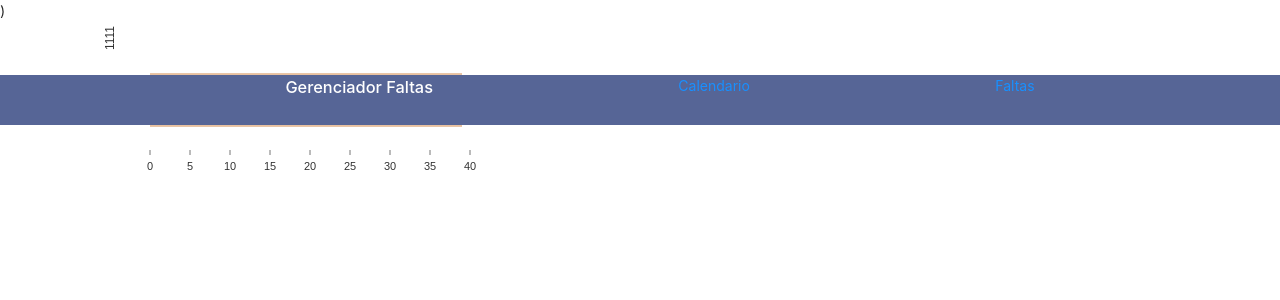
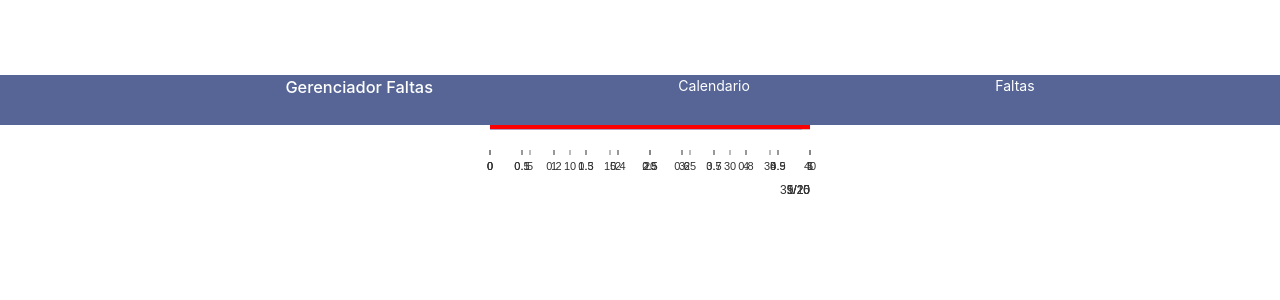
Before and after one commit to ArtSantana/Gerenciador-de-faltas, a React (Create React App) app: page /Faltas in a window 1280 px wide. Shown: the top 300 px of the page. Built offline with nearby package versions, Linux system fonts and the light colour scheme.

Commit message:
Graph prototyping

```diff
--- a/src/App.css
+++ b/src/App.css
@@ -3,7 +3,7 @@
   grid-template-columns: 1fr 1fr;
   grid-template-rows: 1fr;
   align-items: center;
-  align-content: center;
+  justify-items:center;
 }
 .navbar {
   background-color: rgb(86, 101, 150);
@@ -12,13 +12,17 @@
   z-index: 10;
   position: fixed;
 }
-.nav-links {
+.cursoName{
+    text-align:center;
+    font-size:30px;
+}
+.nav-links, .calLink,.faltasLink {
   display: flex;
   flex-direction: row;
   list-style: none;
   justify-content: space-evenly;
+  color: white;
 
-  color: white;
 }
 .site-calendar-demo-card {
   width: 100vw;
@@ -28,8 +32,10 @@
   padding-top: 50px;
 }
 .graph-demo {
+  padding-top: 50px;
   height: 200px;
   width: 600px;
+  grid-column:1/3;
 }
 
 .events {
--- a/src/App.js
+++ b/src/App.js
@@ -19,10 +19,10 @@ function App() {
 
           <ul className="nav-links">
           <h3 className="nav-links">Gerenciador Faltas</h3>
-            <Link to="/Calendario">
+            <Link className="calLink" to="/Calendario">
               <li>Calendario</li>
             </Link>
-            <Link to="/Faltas">
+            <Link className="faltasLink" to="/Faltas">
               <li>Faltas</li>
             </Link>
           </ul>
--- a/src/Calendary.js
+++ b/src/Calendary.js
@@ -14,25 +14,11 @@ function Calendary() {
   function getListData(value) {
     let listData;
     switch (value.format("dddd")) {
-      case 8:
-        listData = [
-          { type: "warning", content: "This is warning event." },
-          { type: "success", content: "This is usual event." }
-        ];
-        break;
-      case 10:
-        listData = [
-          { type: "warning", content: "This is warning event." },
-          { type: "success", content: "This is usual event." },
-          { type: "error", content: "This is error event." }
-        ];
-        break;
+
       case "Monday":
         listData = [
           { type: "warning", content: "MATERIA 1 DE SEGUNDA" },
           { type: "warning", content: "MATERIA 2 DE SEGUNDA" }
-
-
 
         ];
         break;
--- a/src/Graphs.js
+++ b/src/Graphs.js
@@ -6,22 +6,44 @@ import { ResponsiveBar } from "@nivo/bar";
 function Graphs() {
   const data = [
     {
+
       Disciplina: "Estrutura de dados",
       Faltas: 39,
-      FaltasColor: "hsl(179, 70%, 50%)"
+      FaltasColor: "blue",
+      maxFaltas: 20
+    },
+     {
+      Disciplina: "Engenharia de software",
+      Faltas: 5,
+      FaltasColor: "hsl(179, 70%, 50%)",
+      maxFaltas: 25
+    },
+         {
+      Disciplina: "Matematica discreta",
+      Faltas: 1,
+      FaltasColor: "red",
+      maxFaltas: 10
     }
   ];
 
   return (
+
+
     <div className="graph-demo">
+    {data.map(curso => (
+
+
+
+
           <ResponsiveBar
-        data={data}
+            data={[curso]}
             keys={["Faltas"]}
             indexBy="Disciplina"
-        margin={{ top: 50, right: 130, bottom: 50, left: 150 }}
+            margin={{ top: 10, right: 130, bottom: 50, left: 150 }}
             padding={0.3}
             layout="horizontal"
-        colors={{ scheme: "nivo" }}
+            colors={[curso.FaltasColor]}
+            maxValue={curso.maxFaltas}
             defs={[
               {
                 id: "dots",
@@ -49,16 +71,16 @@ function Graphs() {
               tickSize: 5,
               tickPadding: 5,
               tickRotation: 0,
-          legend: "",
-          legendPosition: "middle",
-          legendOffset: 32
+              legend: curso.Faltas + "/" + curso.maxFaltas,
+              legendPosition: "end",
+              legendOffset: 40
             }}
             axisLeft={{
               tickSize: 6,
               tickPadding: 1,
               tickRotation: 0,
-          legend: "1111",
-          legendPosition: "center",
+              legend: "",
+              legendPosition: "middle",
               legendOffset: -40
             }}
             labelSkipWidth={15}
@@ -68,8 +90,13 @@ function Graphs() {
             motionStiffness={90}
             motionDamping={15}
           />
+
           )
+
+
+       )}
     </div>
+
   );
 }
 export default Graphs;
```
Also changed, not shown: package.json (line endings or trailing spaces), 1 other file (tests, documents, lock files or other folders). Lines whose indentation alone changed are shown as unchanged.
